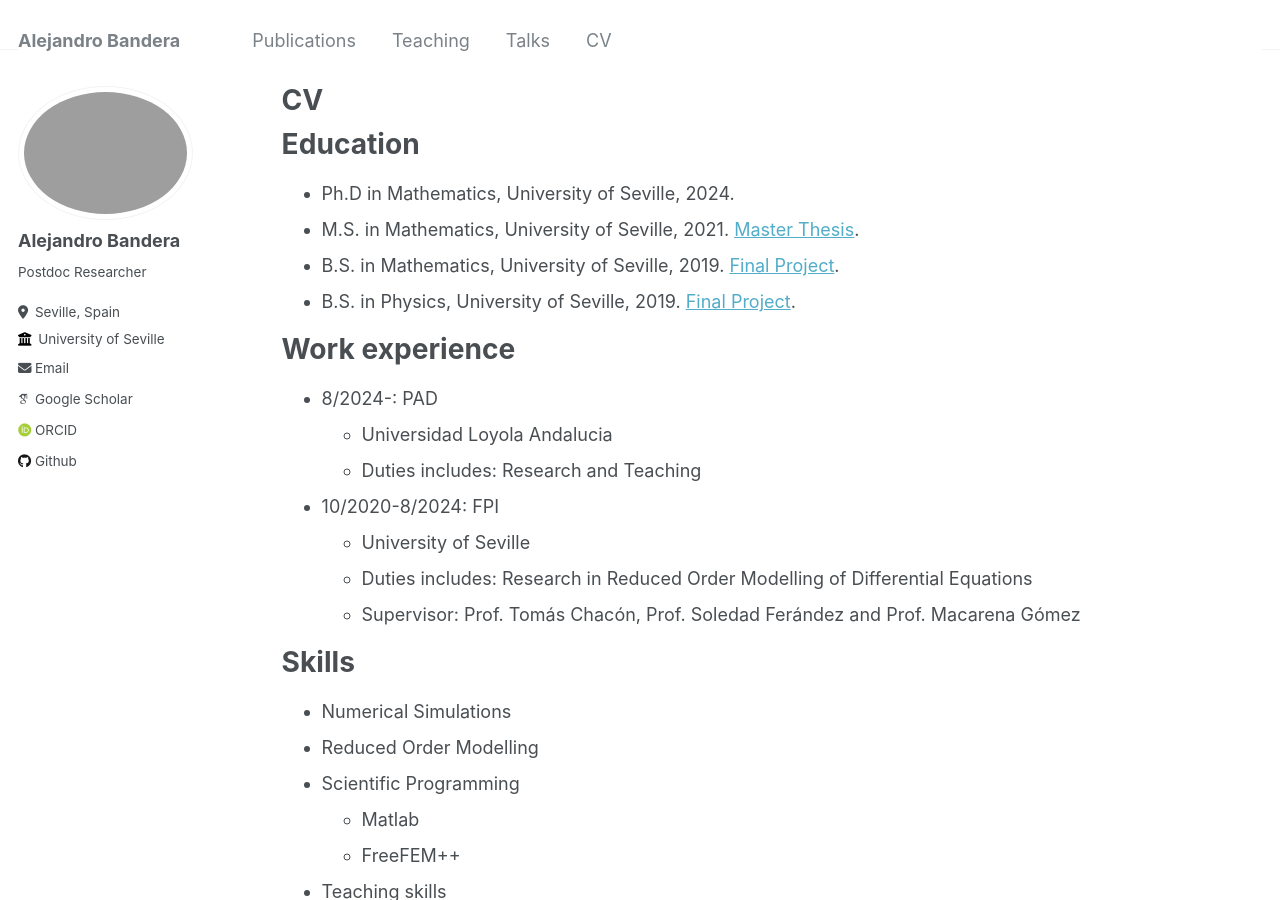
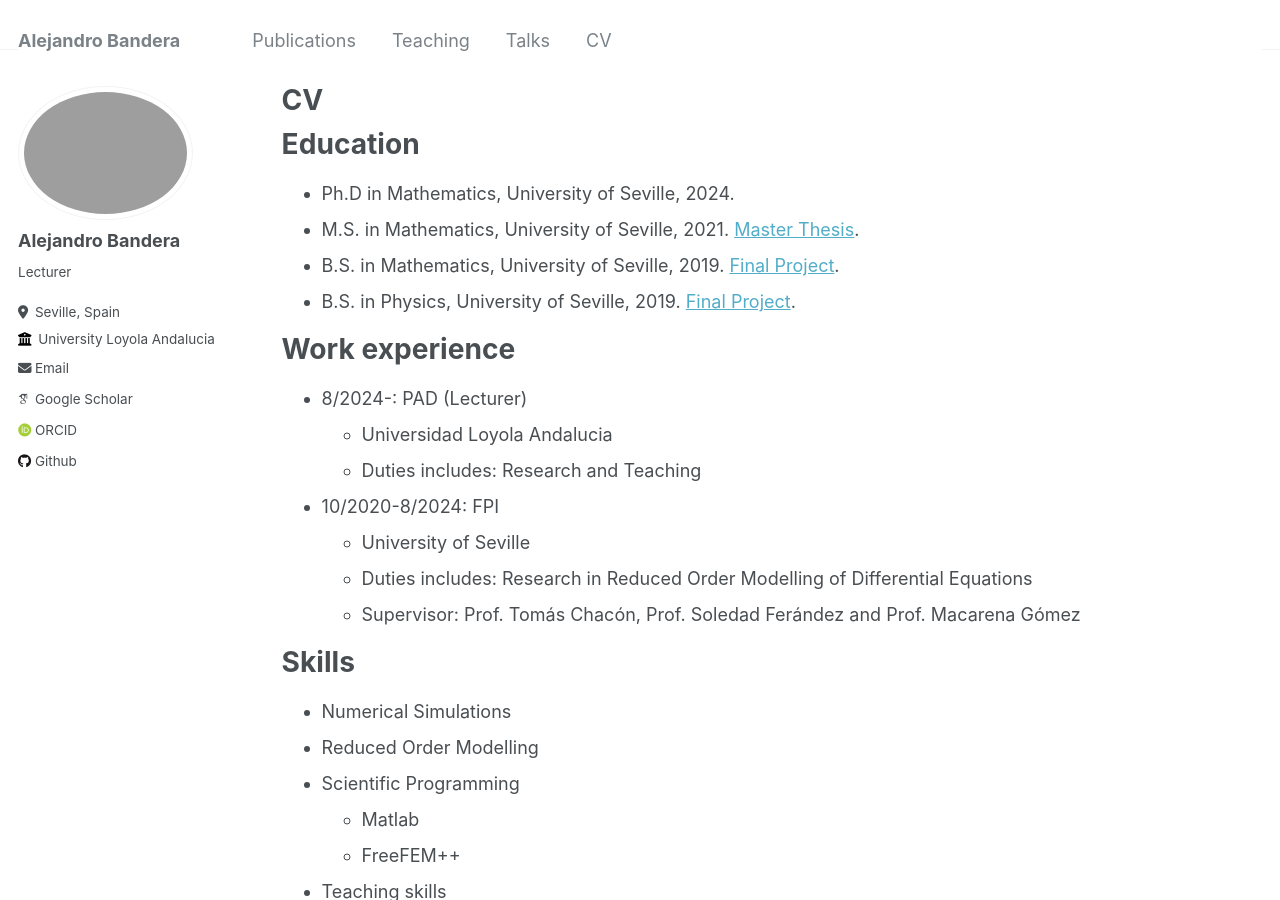
Before and after one commit to abanderam/abandera.github.io, a Jekyll site: the page built from _pages/cv.md, in a window 1280 px wide and 900 px high. Built offline with Jekyll 4.4.1, drawn with Linux system fonts in a browser that asks for light colours; some web fonts are replaced.

Commit message:
Actualización a Loyola

```diff
--- a/_config.yml
+++ b/_config.yml
@@ -11,7 +11,7 @@ locale                   : "en-US"
 title                    : "Alejandro Bandera"
 title_separator          : "-"
 name                     : &name "Alejandro Bandera"
-description              : &description "Postdoc Researcher"
+description              : &description "Lecturer"
 url                      : https://abanderam.github.io # the base hostname & protocol for your site e.g. "https://mmistakes.github.io"
 baseurl                  : "" # the subpath of your site, e.g. "/blog"
 repository               : "abanderam/abanderam.github.io"
@@ -24,9 +24,9 @@ author:
   avatar           : "FotoDiscurso.png"
   name             : "Alejandro Bandera"
   pronouns         : # example: "she/her"
-  bio              : "Postdoc Researcher"
+  bio              : "Lecturer"
   location         : "Seville, Spain"
-  employer         : "University of Seville"
+  employer         : "University Loyola Andalucia"
   uri              : # URL
   email            : "abandera@us.es"
 
--- a/_pages/cv.md
+++ b/_pages/cv.md
@@ -18,7 +18,7 @@ Education
 
 Work experience
 ======
-* 8/2024-: PAD
+* 8/2024-: PAD (Lecturer)
   * Universidad Loyola Andalucia
   * Duties includes: Research and Teaching
 * 10/2020-8/2024: FPI
```
